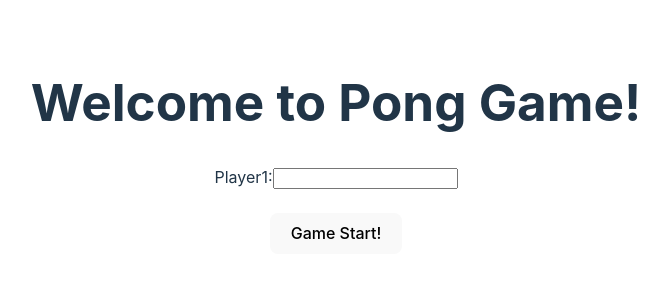
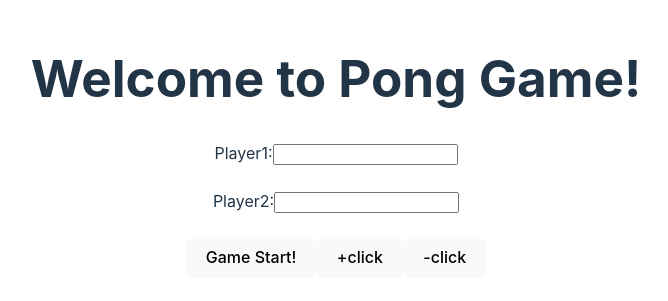
Before and after one commit to ShotaTanemura/ft_transcendence, a React (Vite) app in the folder pong-game/: page / in a window 1280 px wide. Shown: the part 253-554 px from the top of the page, without its empty margins (304-972 px from the left). Built offline with nearby package versions, Linux system fonts and the light colour scheme.

Commit message:
allows UserNameForm to add and remove user

```diff
--- a/pong-game/src/components/user-name-form.jsx
+++ b/pong-game/src/components/user-name-form.jsx
@@ -1,17 +1,24 @@
-import {React, Component} from 'react'
+import {React, Component, useState} from 'react'
 import {UserNameInput} from './user-name-input'
 import {GameStartButton} from './game-start-button'
 
-export class UserNameForm extends Component {
-    constructor(props) {
-        super(props);
-    }
-    render() {
-        return (
-	  	  <form onSubmit={this.props.handlesubmit}>
-		    <UserNameInput id={1}/>
-		    <GameStartButton/>
-      	  </form>
-        );
-    }
+export function UserNameForm(props) {
+    const [inputBlocks, setInputBlocks] = useState([1, 2]);
+	function addUserNameInput() {
+		setInputBlocks(prevBlocks => [...prevBlocks, prevBlocks.length + 1]);
+	}
+	function removeUserNameInput() {
+		setInputBlocks(prevBlocks => prevBlocks.slice(0, prevBlocks.length - 1));
+	}
+
+    return (
+	  <form onSubmit={props.handlesubmit}>
+        {inputBlocks.map((id) => (
+          <UserNameInput key={id} id={id}/>
+        ))}
+	    <GameStartButton/>
+        <button type="button" onClick={addUserNameInput}>+click</button>
+        <button type="button" onClick={removeUserNameInput}>-click</button>
+      </form>
+    );
 }
```
Also changed, not shown: pong-game/src/components/user-name-input.jsx (line endings or trailing spaces).
